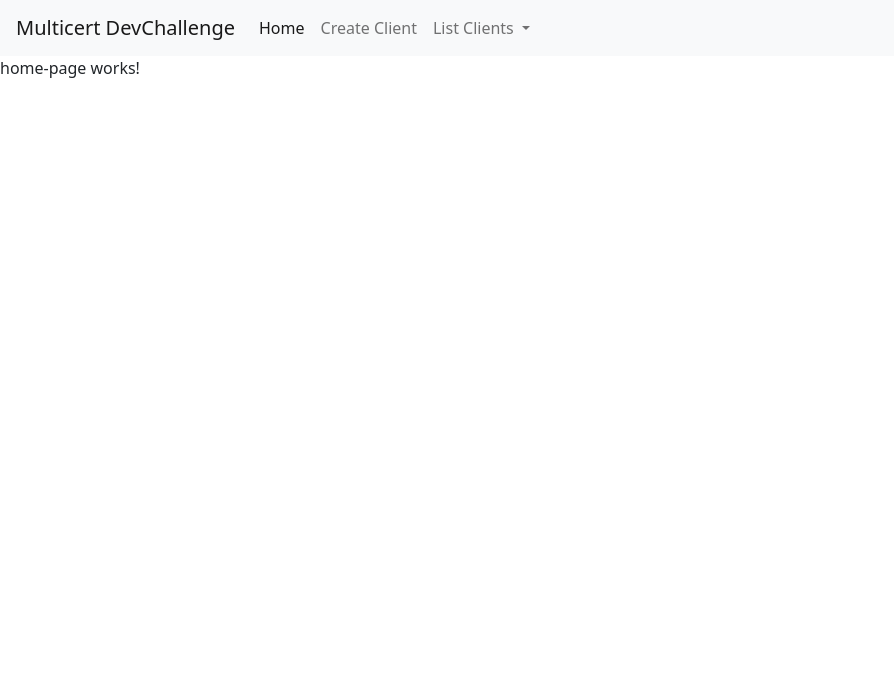
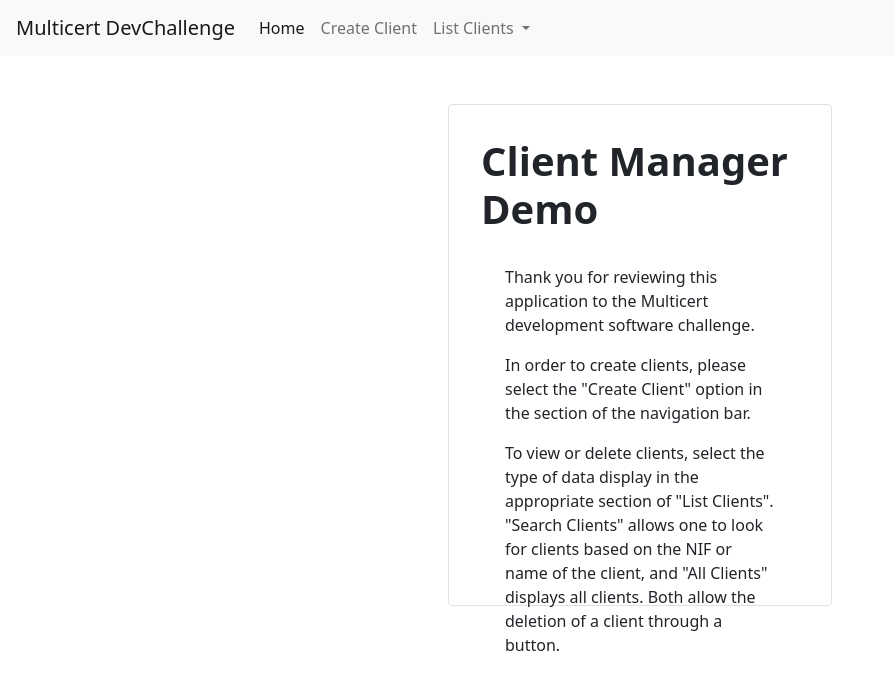
Before and after one commit to nunofreitas96/multicert_dev_challenge, an Angular app in the folder client/: page /homepage in a window 1280 px wide. Shown: the top 690 px of the page, without its empty margins (0-894 px from the left). Built offline with nearby package versions, Linux system fonts and the light colour scheme.

Commit message:
Frontend Finished

```diff
--- a/client/src/app/client-search/client-search.component.html
+++ b/client/src/app/client-search/client-search.component.html
@@ -1,4 +1,7 @@
-<form class="d-flex m-md-5  align-items-center justify-content-center" style="width: 80%;">
+<h1 class="display-2 mx-auto text-center">Search For Clients</h1>
+
+
+<form class="d-flex m-md-5  align-items-center justify-content-center " >
     <div class="form-row w-50 p-3 align-items-center border rounded">
 <div class="col-no-padding ">
   <div class="form-check ">
@@ -31,7 +34,7 @@
 
 </div>
 
-<div class = "d-flex m-md-5  align-items-center " style="width: 80%;">
+<div class = "d-flex m-md-5  align-items-center " >
   <div  class="table">
     <table  id = "totalCalleeTable" class="table table-hover border ">
       <thead>
--- a/client/src/app/client-viewer/client-viewer.component.html
+++ b/client/src/app/client-viewer/client-viewer.component.html
@@ -1,6 +1,8 @@
+<h1 class="display-2 mx-auto text-center">List All Clients</h1>
 
-<div class = "d-flex m-md-5  align-items-center " style="width: 80%;">
-  <div  class="table">
+
+<div class = "d-flex m-md-5  align-items-center " >
+  <div  class="table ">
     <table  id = "totalCalleeTable" class="table table-hover border ">
       <thead>
       <tr>
--- a/client/src/app/create-client/create-client.component.html
+++ b/client/src/app/create-client/create-client.component.html
@@ -21,7 +21,7 @@
   </div>
 
   <div class="d-flex p-2 mr-5 mb-3 mt-2 flex-row-reverse" >
-  <button type="submit" class="btn btn-primary" >Submit Client</button>
+  <button type="submit" class="btn btn-primary" (click)="createClient()" >Submit Client</button>
   </div>
 
 </form>
--- a/client/src/app/create-client/create-client.component.ts
+++ b/client/src/app/create-client/create-client.component.ts
@@ -26,6 +26,11 @@ export class CreateClientComponent implements OnInit {
 
 
   createClient() {
+
+    this.model.clientNif = "" + this.model.clientNif;
+
+    this.model.phoneNumber = "" + this.model.phoneNumber;
+
     if (this.model.clientName == "") {
       alert("No client name typed!")
       return
@@ -34,7 +39,7 @@ export class CreateClientComponent implements OnInit {
       alert("No address typed!")
       return
     }
-    if (this.model.clientNif.length != 9) {
+    if (this.model.clientNif.toString().length != 9) {
       alert("NIF does not have correct number of digits!")
       return
     }
--- a/client/src/app/home-page/home-page.component.html
+++ b/client/src/app/home-page/home-page.component.html
@@ -1 +1,18 @@
-<p>home-page works!</p>
+<div class="d-flex flex-row-reverse justify-content-center align-items-center border rounded mx-auto mt-5" style="width: 30%">
+  <div id="home_box" class="p-2  rounded" style="width: 500px; height: 500px;">
+
+    <div class="d-flex flex-row-reverse justify-content-center align-items-lg-around" style="height: 400px;" >
+      <div class="gy-5 p-4  rounded" >
+        <h1><strong>Client Manager Demo</strong></h1>
+        <div class="d-flex flex-row-reverse justify-content-center align-items-lg-around" style="height: 300px;" >
+          <div class="gy-5 p-4  rounded" >
+
+            <p> Thank you for reviewing this application to the Multicert development software challenge.</p>
+            <p> In order to create clients, please select the "Create Client" option in the section of the navigation bar.</p>
+            <p> To view or delete clients, select the type of data display in the appropriate section of "List Clients". "Search Clients" allows one to look for clients based on the NIF or name of the client, and "All Clients" displays all clients. Both allow the deletion of a client through a button.</p>
+          </div>
+        </div>
+      </div>
+    </div>
+  </div>
+</div>
```
Also changed, not shown: 1 other file (tests, documents, lock files or other folders).
